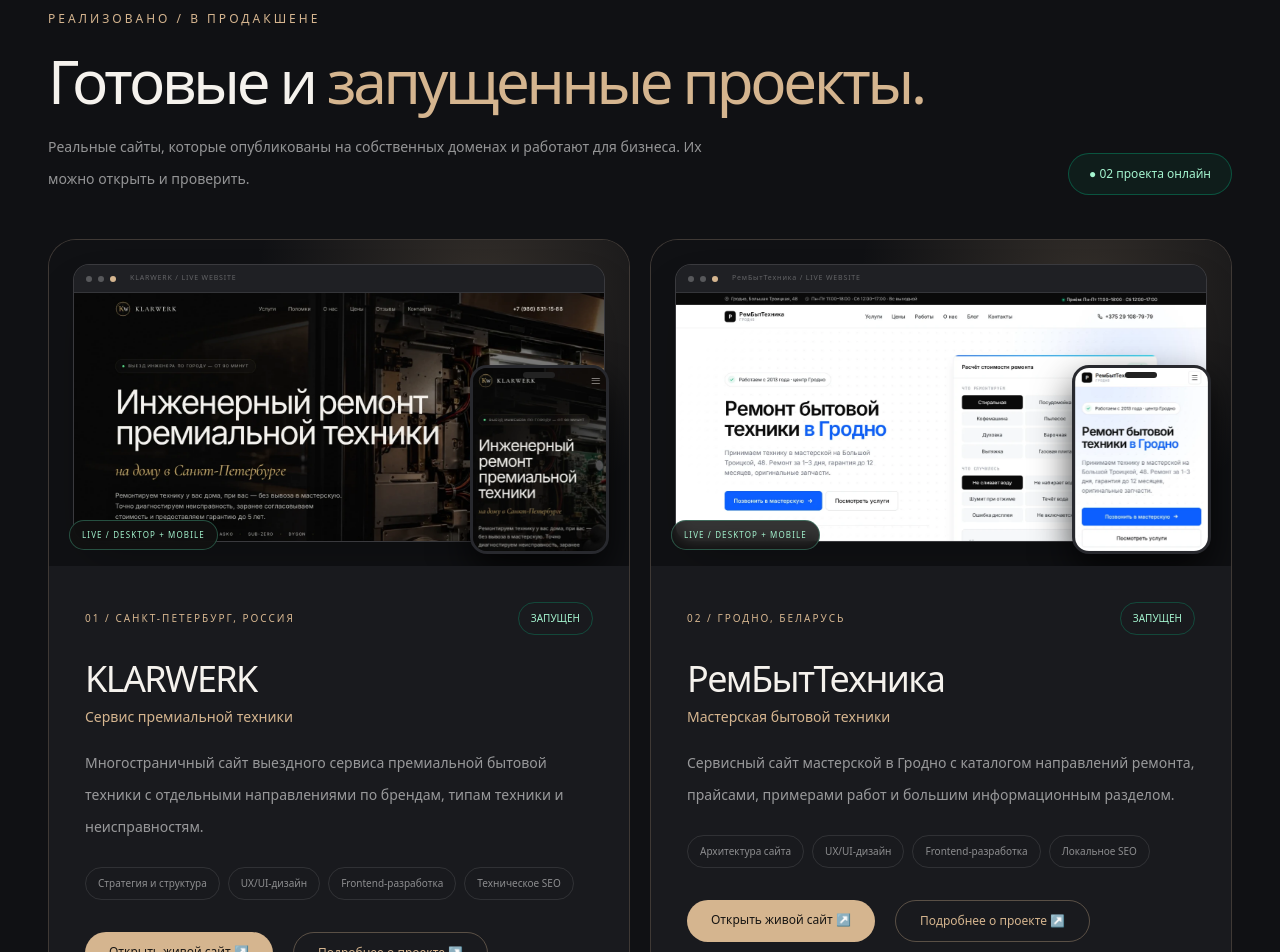
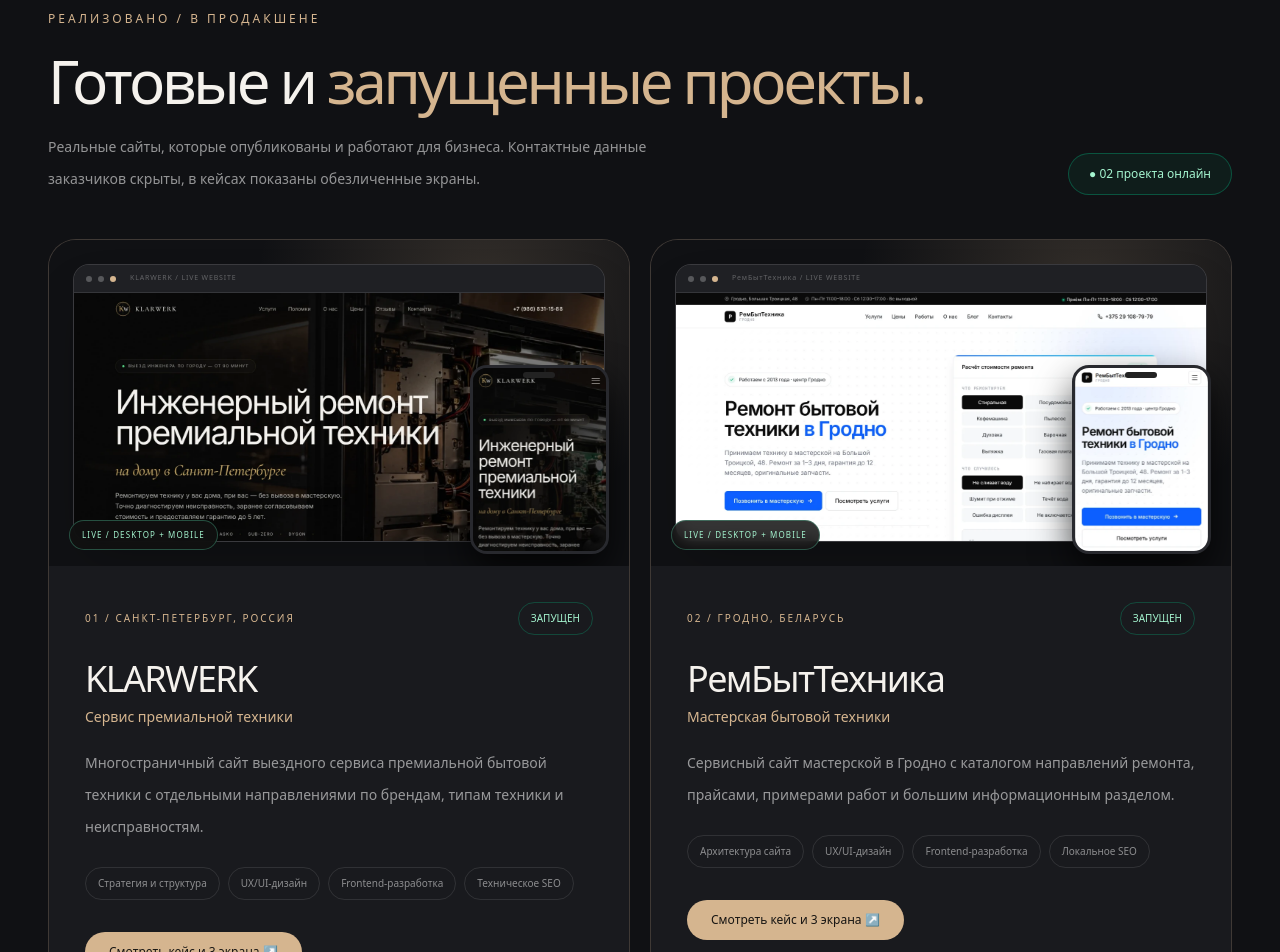
Before and after one commit to bdjsjss7-sys/kodera, a Next.js app: page / in a window 1280 px wide. Shown: the part 7140-8092 px from the top of the page. Built offline with nearby package versions, Linux system fonts and the light colour scheme.

Commit message:
Remove external client links from portfolio

```diff
--- a/src/components/RealProjects.tsx
+++ b/src/components/RealProjects.tsx
@@ -18,10 +18,10 @@
 export default function RealProjects({compact=false}:{compact?:boolean}){
  return <section aria-labelledby="real-projects-title" className={compact?"border-t border-white/10 bg-[#101114] py-20 md:py-28":"py-14 md:py-20"}>
   <div className={compact?"mx-auto max-w-[1500px] px-5 md:px-12":""}>
-   <div className="flex flex-wrap items-end justify-between gap-7"><div><p className="text-xs uppercase tracking-[.25em] text-[#d5b58f]">РЕАЛИЗОВАНО / В ПРОДАКШЕНЕ</p><h2 id="real-projects-title" className="mt-6 max-w-4xl text-4xl font-light tracking-[-.055em] md:text-6xl">Готовые и <span className="text-[#d5b58f]">запущенные проекты.</span></h2><p className="mt-5 max-w-2xl text-sm leading-8 text-white/55">Реальные сайты, которые опубликованы на собственных доменах и работают для бизнеса. Их можно открыть и проверить.</p></div><span className="rounded-full border border-emerald-400/30 bg-emerald-400/[.06] px-5 py-3 text-xs text-emerald-200">● 02 проекта онлайн</span></div>
+   <div className="flex flex-wrap items-end justify-between gap-7"><div><p className="text-xs uppercase tracking-[.25em] text-[#d5b58f]">РЕАЛИЗОВАНО / В ПРОДАКШЕНЕ</p><h2 id="real-projects-title" className="mt-6 max-w-4xl text-4xl font-light tracking-[-.055em] md:text-6xl">Готовые и <span className="text-[#d5b58f]">запущенные проекты.</span></h2><p className="mt-5 max-w-2xl text-sm leading-8 text-white/55">Реальные сайты, которые опубликованы и работают для бизнеса. Контактные данные заказчиков скрыты, в кейсах показаны обезличенные экраны.</p></div><span className="rounded-full border border-emerald-400/30 bg-emerald-400/[.06] px-5 py-3 text-xs text-emerald-200">● 02 проекта онлайн</span></div>
    <div className="mt-11 grid gap-5 lg:grid-cols-2">{realProjects.map((project,index)=><article key={project.slug} className="group overflow-hidden rounded-[28px] border border-[#d5b58f]/20 bg-[#191a1e] transition duration-300 hover:-translate-y-1 hover:border-[#d5b58f]/60">
     <div className="aspect-[16/9] overflow-hidden"><ProjectPreview slug={project.slug} name={project.name}/></div>
-    <div className="p-7 md:p-9"><div className="flex flex-wrap items-center justify-between gap-3"><p className="text-[10px] tracking-[.2em] text-[#d5b58f]">0{index+1} / {project.market.toUpperCase()}</p><span className="rounded-full border border-emerald-400/25 px-3 py-2 text-[10px] text-emerald-200">ЗАПУЩЕН</span></div><h3 className="mt-6 text-3xl font-light tracking-[-.045em] md:text-4xl">{project.name}</h3><p className="mt-2 text-sm text-[#d5b58f]">{project.label}</p><p className="mt-5 text-sm leading-8 text-white/55">{project.summary}</p><div className="mt-6 flex flex-wrap gap-2">{project.services.map(x=><span key={x} className="rounded-full border border-white/10 px-3 py-2 text-[10px] text-white/50">{x}</span>)}</div><div className="mt-8 flex flex-wrap gap-5"><a href={project.url} target="_blank" rel="noreferrer" className="rounded-full bg-[#d5b58f] px-6 py-3 text-xs text-[#171513]">Открыть живой сайт ↗</a><Link href={`/works/real/${project.slug}`} className="rounded-full border border-[#d5b58f]/35 px-6 py-3 text-xs text-[#d5b58f]">Подробнее о проекте ↗</Link></div><p className="mt-5 text-[10px] tracking-[.14em] text-white/30">{project.domain}</p></div>
+    <div className="p-7 md:p-9"><div className="flex flex-wrap items-center justify-between gap-3"><p className="text-[10px] tracking-[.2em] text-[#d5b58f]">0{index+1} / {project.market.toUpperCase()}</p><span className="rounded-full border border-emerald-400/25 px-3 py-2 text-[10px] text-emerald-200">ЗАПУЩЕН</span></div><h3 className="mt-6 text-3xl font-light tracking-[-.045em] md:text-4xl">{project.name}</h3><p className="mt-2 text-sm text-[#d5b58f]">{project.label}</p><p className="mt-5 text-sm leading-8 text-white/55">{project.summary}</p><div className="mt-6 flex flex-wrap gap-2">{project.services.map(x=><span key={x} className="rounded-full border border-white/10 px-3 py-2 text-[10px] text-white/50">{x}</span>)}</div><div className="mt-8 flex flex-wrap gap-5"><Link href={`/works/real/${project.slug}`} className="rounded-full bg-[#d5b58f] px-6 py-3 text-xs text-[#171513]">Смотреть кейс и 3 экрана ↗</Link></div><p className="mt-5 text-[10px] tracking-[.14em] text-white/30">КОНТАКТНЫЕ ДАННЫЕ ПРОЕКТА СКРЫТЫ</p></div>
    </article>)}</div>
   </div>
  </section>;
```
